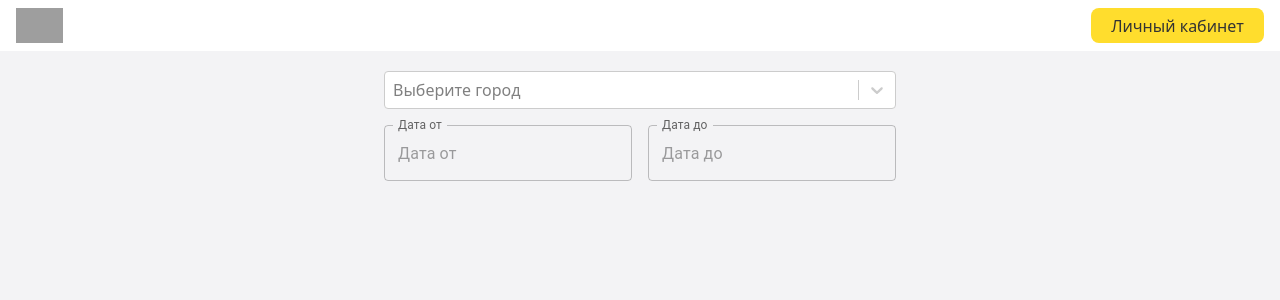
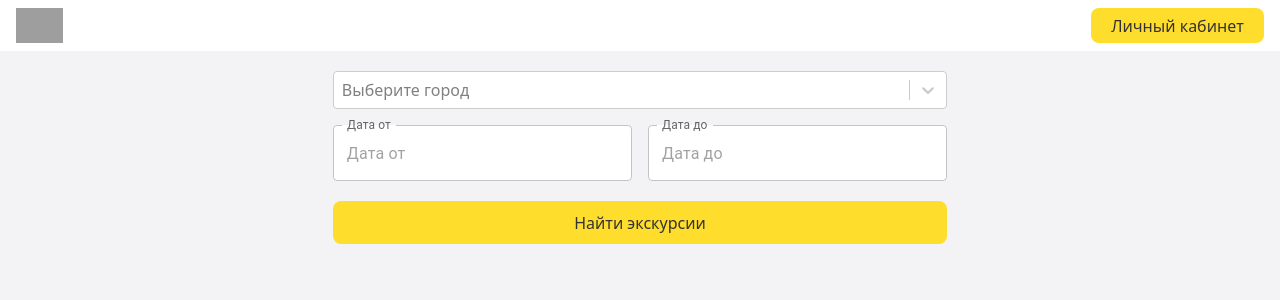
Before and after one commit to MrFromer/Authors_excursions, a React (Vite) app: page / in a window 1280 px wide. Shown: the top 300 px of the page. Built offline with nearby package versions, Linux system fonts and the light colour scheme; grey boxes are pictures that could not be loaded.

Commit message:
Финальный вид главной страницы

```diff
--- a/src/MainPage.tsx
+++ b/src/MainPage.tsx
@@ -7,11 +7,27 @@ import { TextField, Box } from "@mui/material";
 import { AdapterDateFns } from "@mui/x-date-pickers/AdapterDateFns";
 import { LocalizationProvider } from "@mui/x-date-pickers/LocalizationProvider";
 import { ru } from "date-fns/locale";
+import React from "react";
 
 type DateRange = {
     startDate: Date | null;
     endDate: Date | null;
   };
+
+
+const CustomInput = React.forwardRef<HTMLInputElement, any>(({ value, onClick, label }, ref) => (
+<TextField
+    label={label}
+    value={value}
+    fullWidth
+    onClick={onClick}
+    inputRef={ref}
+    sx={{ width: '100%' }}
+    slotProps={{
+    inputLabel: { shrink: true },
+    }}
+/>
+));
 
 function MainPage() {
     const [city, setCity] = useState<string | undefined>(undefined)
@@ -60,13 +76,14 @@ function MainPage() {
                     Личный кабинет
                 </button>
             </div>
-            <div className="mainPageInternal">
+            <div className="mainPageInternal noCursor">
                 <div className="search">
                     <div style={{width: "100%"}}>
                         <Select
                             options={cities}
                             placeholder="Выберите город"
                             noOptionsMessage={() => "Город не найден"}
+                            menuPortalTarget={document.body}
                             styles={{
                                 singleValue: (provided) => ({
                                 ...provided,
@@ -93,16 +110,19 @@ function MainPage() {
                                     textAlign: 'left',
                                     marginLeft: 0
                                 }),
+                                menuPortal: (base) => ({ ...base, zIndex: 9999 }),
                             }}
                             onChange={(newValue: SingleValue<CityOption>, actionMeta: ActionMeta<CityOption>) => {
                                 console.log(newValue)
                                 setCity(newValue?.label)
                             }}/>
                     </div>
-                        <div>
+                    <div style={{width: "100%"}}>
                         <LocalizationProvider dateAdapter={AdapterDateFns} adapterLocale={ru}>
-                                <Box sx={{ display: "flex", gap: 2, marginTop: 2 }}>
+                            <Box sx={{ display: "flex", gap: 2, marginTop: 2, width: "100%"}}>
+                                <Box sx={{flex: 1}}>
                                     <DatePicker
+                                        wrapperClassName="datepicker"
                                         locale={ru}
                                         selected={dates.startDate}
                                         onChange={handleStartDateChange}
@@ -116,13 +136,22 @@ function MainPage() {
                                             label="Дата от"
                                             variant="outlined"
                                             fullWidth
-                                            InputLabelProps={{
+                                            sx={{width: "100%"}}
+                                            slotProps={{
+                                                inputLabel: {
                                                     shrink: true,
+                                                },
+                                                input: {
+                                                  style: { width: '100%', backgroundColor: "white"}
+                                                }
                                             }}
                                             />
                                         }
                                         />
+                                </Box>
+                                <Box sx={{flex: 1}}>
                                     <DatePicker
+                                        wrapperClassName="datepicker"
                                         locale={ru}
                                         selected={dates.endDate}
                                         onChange={handleEndDateChange}
@@ -137,15 +166,24 @@ function MainPage() {
                                             label="Дата до"
                                             variant="outlined"
                                             fullWidth
-                                            InputLabelProps={{
+                                            slotProps={{
+                                                inputLabel: {
                                                     shrink: true,
+                                                },
+                                                input: {
+                                                  style: { width: '100%', backgroundColor: "white" }
+                                                }
                                             }}
                                             />
                                         }
                                     />
                                 </Box>
+                            </Box>
                         </LocalizationProvider>
                     </div>
+                    <button className="tinkoffButton" style={{marginTop: "20px"}}>
+                        Найти экскурсии
+                    </button>
                 </div>
             </div>
         </div>
--- a/src/styles.css
+++ b/src/styles.css
@@ -177,7 +177,12 @@ div.mainPageInternal {
 }
 
 div.search {
+  width: 60%;
   display: flex;
   flex-direction: column;
   padding-top: 20px;
 }
+
+.datepicker {
+  width: 100%;
+}
```
Lines whose indentation alone changed are shown as unchanged.
